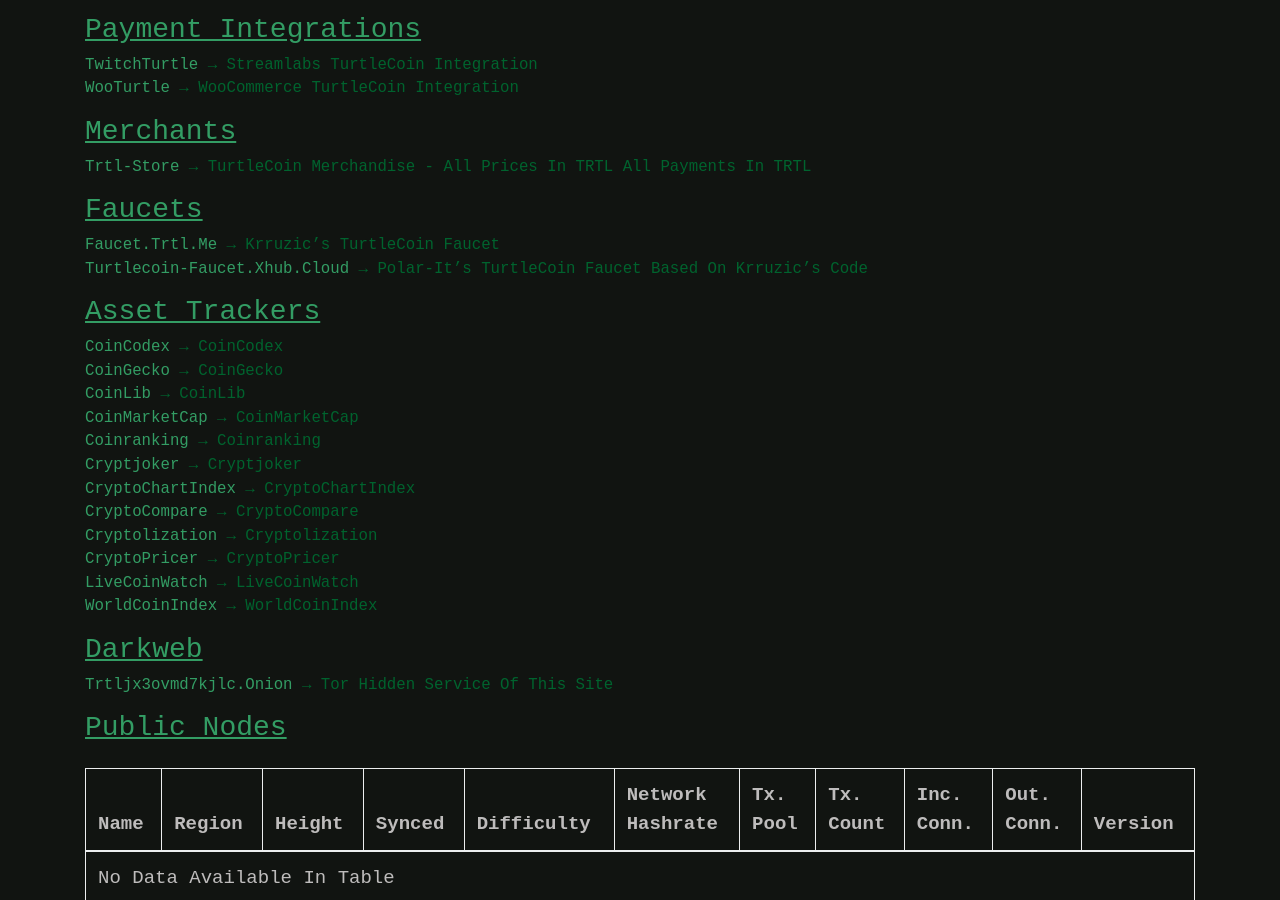
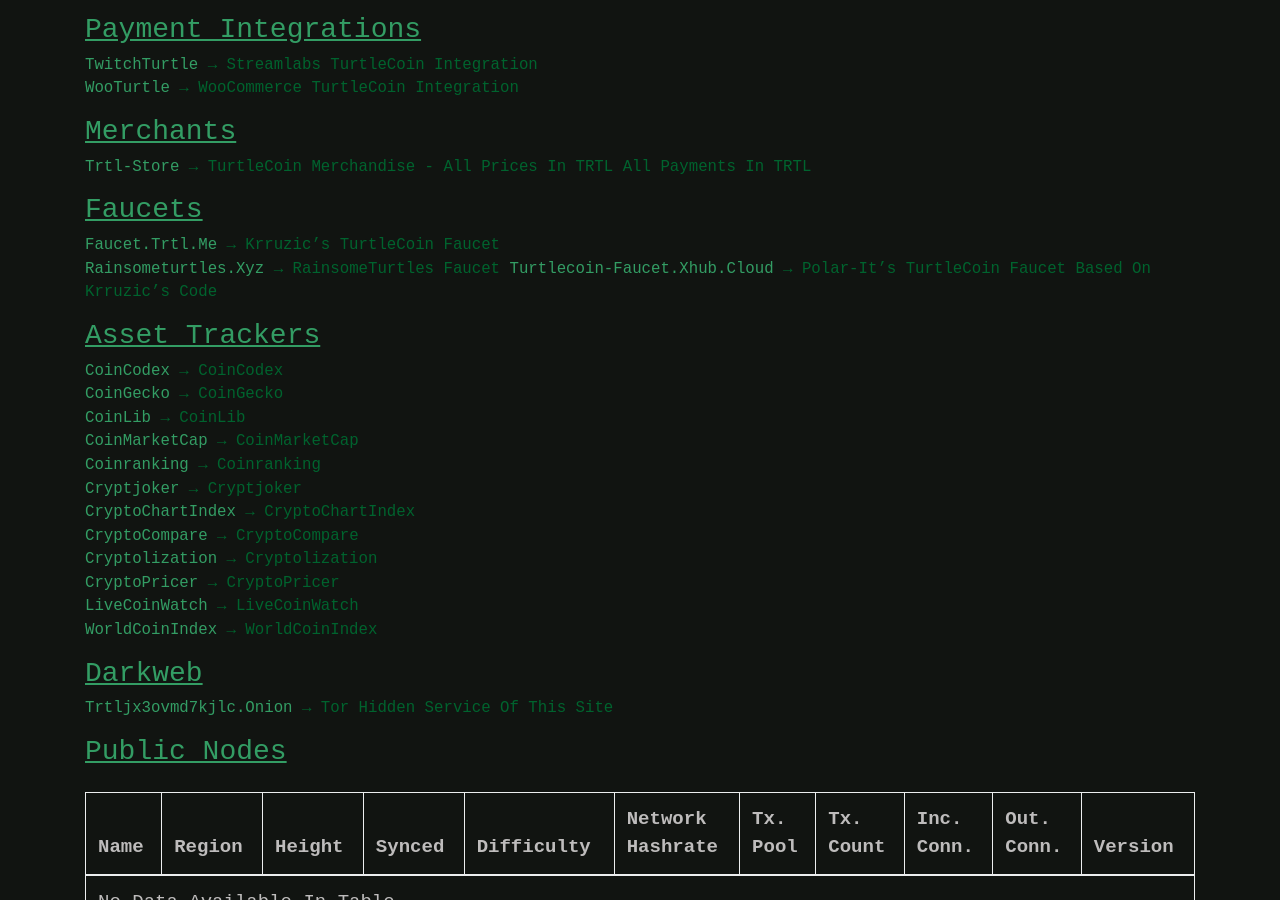
Before and after one commit to zack796/turtleturtle.org, a Jekyll site: the page built from index.md, in a window 1280 px wide and 900 px high, scrolled down 2437 px. Built offline with Jekyll 4.4.1, drawn with Linux system fonts in a browser that asks for light colours; nearby versions of some CDN libraries.

Commit message:
Add new faucet
Add Mufalo's faucet - rainsometurtles

```diff
--- a/index.md
+++ b/index.md
@@ -106,6 +106,7 @@
 
 ### Faucets
 [faucet.trtl.me](https://faucet.trtl.me) → krruzic's TurtleCoin Faucet
+[rainsometurtles.xyz](https://rainsometurtles.xyz/) → RainsomeTurtles Faucet
 [turtlecoin-faucet.xhub.cloud](http://turtlecoin-faucet.xhub.cloud) → polar-it's TurtleCoin Faucet based on krruzic's code
 
 ### Asset Trackers
```
